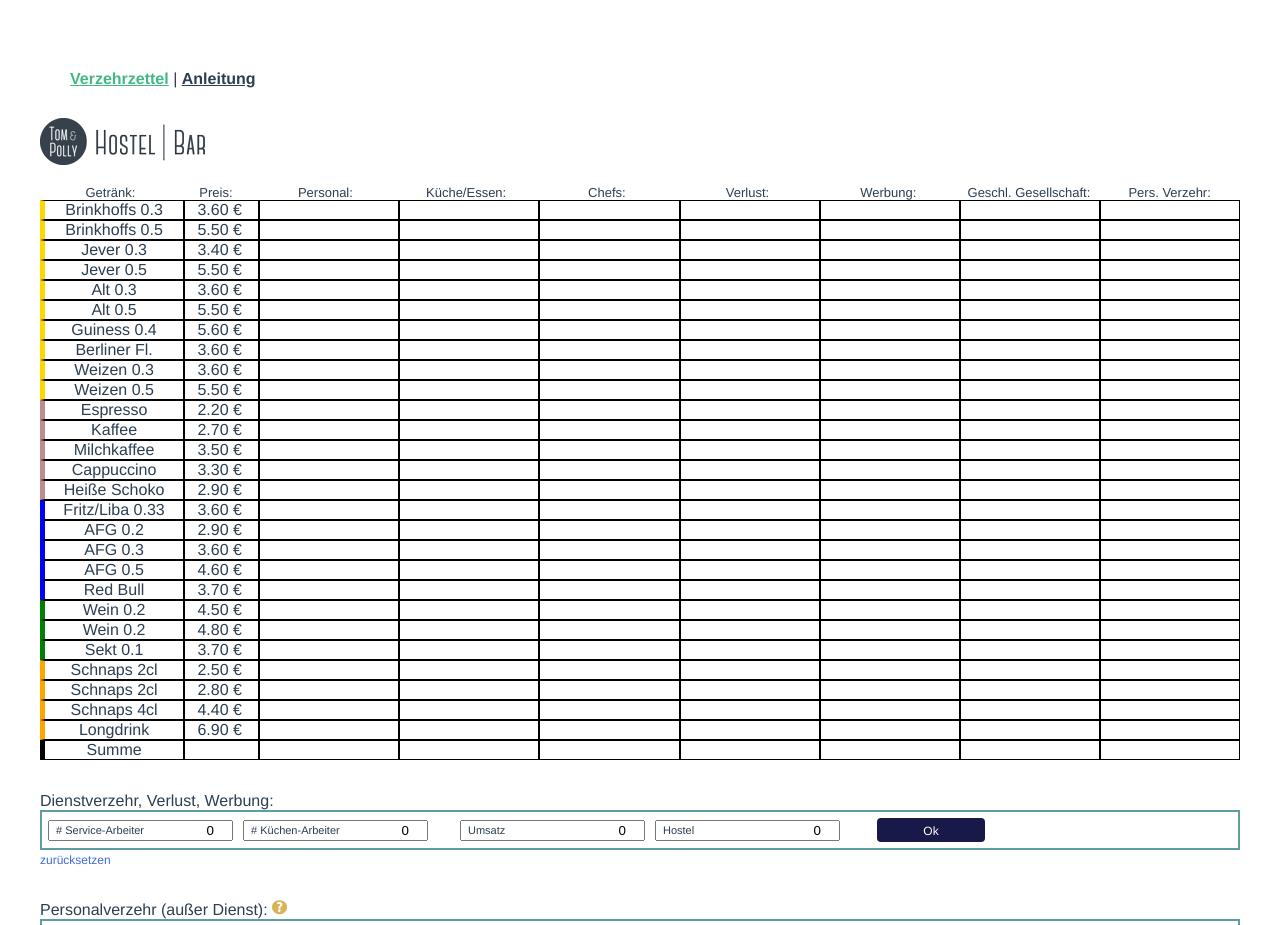
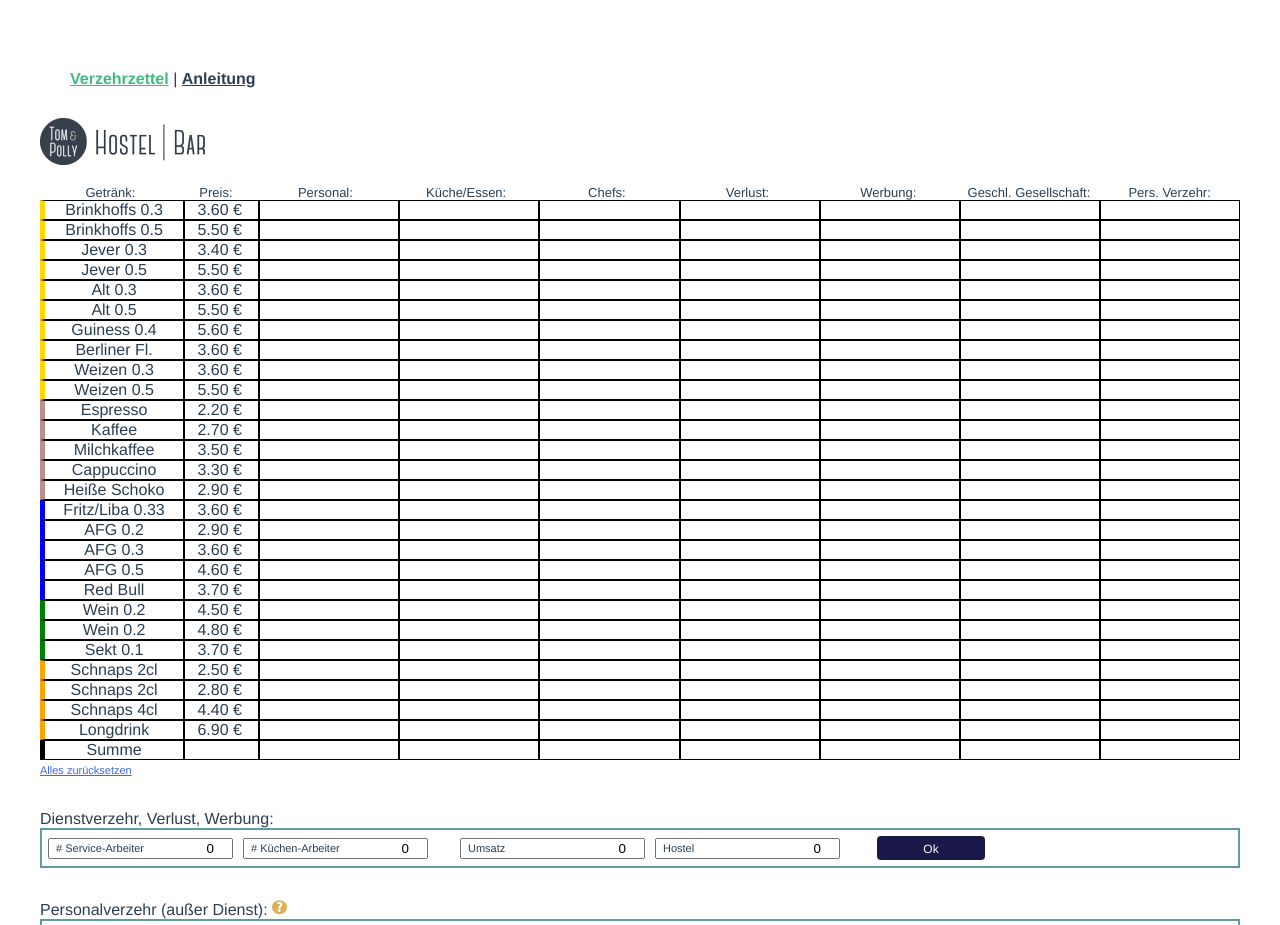
Before and after one commit to elVazquez222/verzehrzettel, a Vue app: page /#/ in a window 1280 px wide. Shown: the top 925 px of the page. Built offline with nearby package versions, Linux system fonts and the light colour scheme.

Commit message:
move reset button

```diff
--- a/src/components/VerzehrZettelForm.vue
+++ b/src/components/VerzehrZettelForm.vue
@@ -77,6 +77,8 @@ s<!-- eslint-disable prettier/prettier -->
       <span class="drinkColumn"></span>
     </div>
 
+    <span class="resetBtn" @click="reset">Alles zurücksetzen</span>
+
     <div class="inputsAreaLabel">Dienstverzehr, Verlust, Werbung:</div>
     <div class="inputs">
       <div class="inputsGroup">
@@ -125,8 +127,6 @@ s<!-- eslint-disable prettier/prettier -->
         </div>
       </div>
     </div>
-    <span class="resetBtn" @click="reset">zurücksetzen</span>
-
 
     <div class="inputsAreaLabel">
       <span>Personalverzehr (außer Dienst): </span>
@@ -762,8 +762,9 @@ label {
 
 .resetBtn {
   cursor: pointer;
-  font-size: 12px;
+  font-size: 11px;
   color: royalblue;
+  text-decoration: underline;
 }
 
 .calcNowCtaContainer {
```
